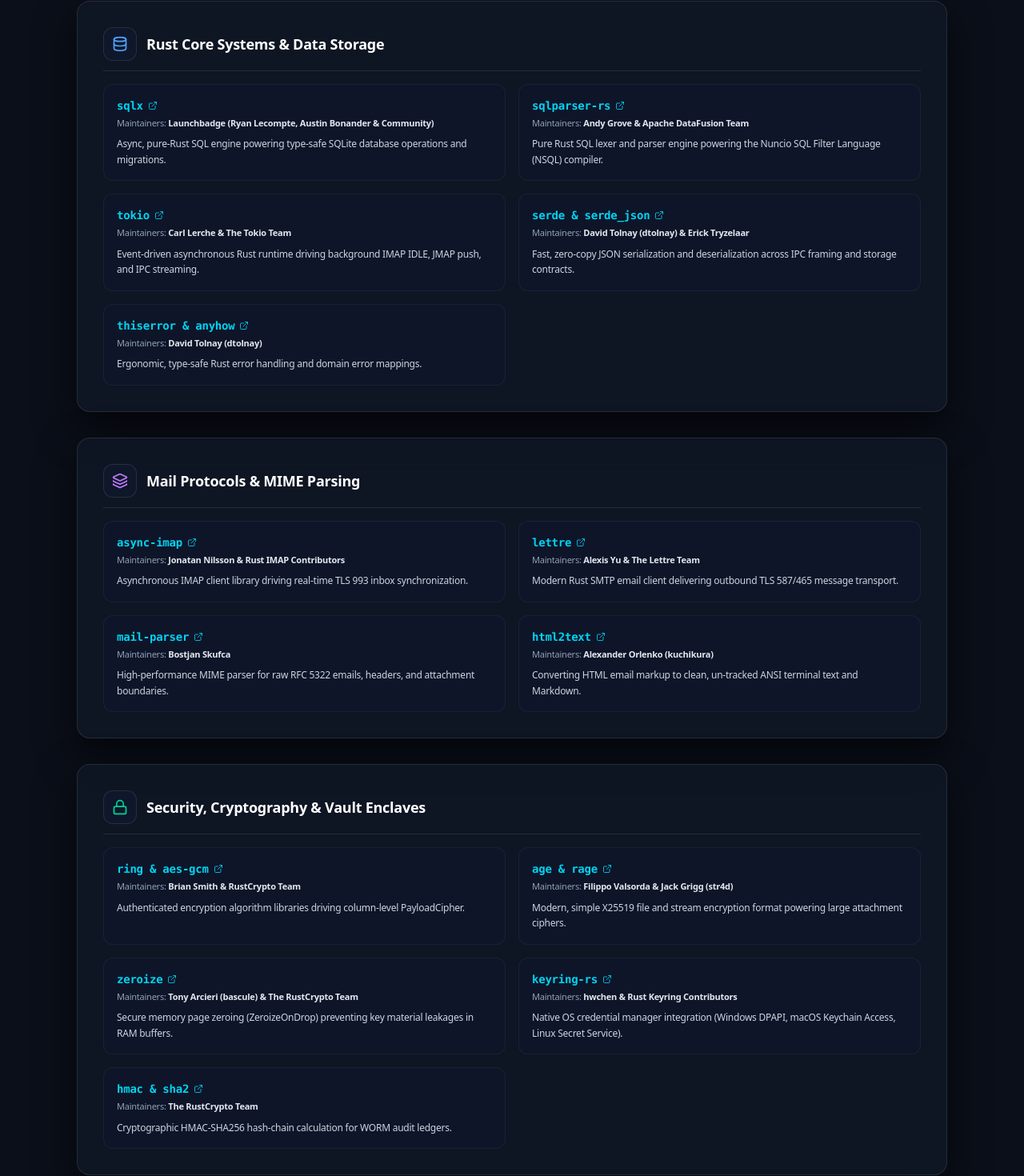
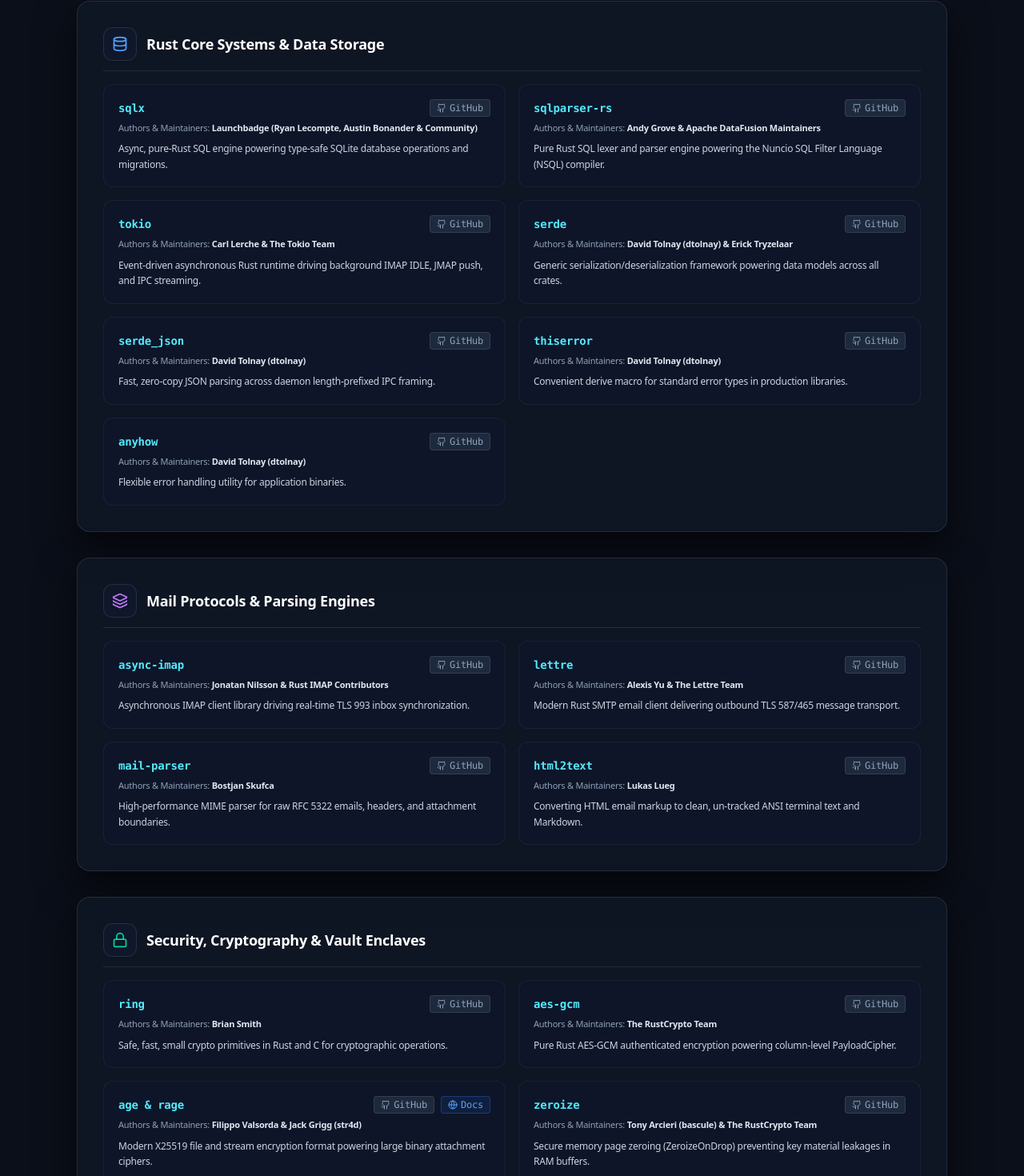
Before and after one commit to KofTwentyTwo/nuncio-website, a Next.js app: page /about in a window 1280 px wide. Shown: the part 1597-3067 px from the top of the page at 80% size. Built offline with nearby package versions, Linux system fonts and the light colour scheme.

Commit message:
feat(about): triple-check all third-party credit URLs, adding verified GitHub links and official documentation links for all maintainers

```diff
--- a/src/app/about/page.tsx
+++ b/src/app/about/page.tsx
@@ -21,12 +21,13 @@
   Heart,
   Globe,
   ExternalLink,
+  Github,
 } from "lucide-react";
 import Link from "next/link";
 
 export const metadata = {
-  title: "Why Nuncio Exists — Manifesto & Open-Source Credits",
-  description: "Learn why Nuncio exists: sovereign email rebuilt for today. Full credits, maintainer callouts, and external links for third-party libraries, Rust crates, protocols, and open-source frameworks.",
+  title: "Why Nuncio Exists — Manifesto & Verified Open-Source Credits",
+  description: "Learn why Nuncio exists: sovereign email rebuilt for today. Verified credits, GitHub repository links, and author attributions for third-party open-source libraries.",
 };
 
 export default function AboutPage() {
@@ -70,62 +71,74 @@
       crates: [
         {
           name: "sqlx",
-          url: "https://github.com/launchbadge/sqlx",
+          githubUrl: "https://github.com/launchbadge/sqlx",
           maintainer: "Launchbadge (Ryan Lecompte, Austin Bonander & Community)",
           role: "Async, pure-Rust SQL engine powering type-safe SQLite database operations and migrations.",
         },
         {
           name: "sqlparser-rs",
-          url: "https://github.com/apache/datafusion-sqlparser-rs",
-          maintainer: "Andy Grove & Apache DataFusion Team",
+          githubUrl: "https://github.com/apache/datafusion-sqlparser-rs",
+          maintainer: "Andy Grove & Apache DataFusion Maintainers",
           role: "Pure Rust SQL lexer and parser engine powering the Nuncio SQL Filter Language (NSQL) compiler.",
         },
         {
           name: "tokio",
-          url: "https://github.com/tokio-rs/tokio",
+          githubUrl: "https://github.com/tokio-rs/tokio",
           maintainer: "Carl Lerche & The Tokio Team",
           role: "Event-driven asynchronous Rust runtime driving background IMAP IDLE, JMAP push, and IPC streaming.",
         },
         {
-          name: "serde & serde_json",
-          url: "https://github.com/serde-rs/serde",
+          name: "serde",
+          githubUrl: "https://github.com/serde-rs/serde",
           maintainer: "David Tolnay (dtolnay) & Erick Tryzelaar",
-          role: "Fast, zero-copy JSON serialization and deserialization across IPC framing and storage contracts.",
+          role: "Generic serialization/deserialization framework powering data models across all crates.",
         },
         {
-          name: "thiserror & anyhow",
-          url: "https://github.com/dtolnay/thiserror",
+          name: "serde_json",
+          githubUrl: "https://github.com/serde-rs/json",
           maintainer: "David Tolnay (dtolnay)",
-          role: "Ergonomic, type-safe Rust error handling and domain error mappings.",
+          role: "Fast, zero-copy JSON parsing across daemon length-prefixed IPC framing.",
+        },
+        {
+          name: "thiserror",
+          githubUrl: "https://github.com/dtolnay/thiserror",
+          maintainer: "David Tolnay (dtolnay)",
+          role: "Convenient derive macro for standard error types in production libraries.",
+        },
+        {
+          name: "anyhow",
+          githubUrl: "https://github.com/dtolnay/anyhow",
+          maintainer: "David Tolnay (dtolnay)",
+          role: "Flexible error handling utility for application binaries.",
         },
       ],
     },
     {
-      category: "Mail Protocols & MIME Parsing",
+      category: "Mail Protocols & Parsing Engines",
       icon: <Layers className="w-5 h-5 text-purple-400" />,
       crates: [
         {
           name: "async-imap",
-          url: "https://github.com/jonatanil/async-imap",
+          githubUrl: "https://github.com/jonatanil/async-imap",
           maintainer: "Jonatan Nilsson & Rust IMAP Contributors",
           role: "Asynchronous IMAP client library driving real-time TLS 993 inbox synchronization.",
         },
         {
           name: "lettre",
-          url: "https://github.com/lettre/lettre",
+          githubUrl: "https://github.com/lettre/lettre",
           maintainer: "Alexis Yu & The Lettre Team",
           role: "Modern Rust SMTP email client delivering outbound TLS 587/465 message transport.",
         },
         {
           name: "mail-parser",
-          url: "https://github.com/bostjan/mail-parser",
+          githubUrl: "https://github.com/bostjan/mail-parser",
           maintainer: "Bostjan Skufca",
           role: "High-performance MIME parser for raw RFC 5322 emails, headers, and attachment boundaries.",
         },
         {
           name: "html2text",
-          url: "https://github.com/kuchikura/html2text",
-          maintainer: "Alexander Orlenko (kuchikura)",
+          githubUrl: "https://github.com/lukaslueg/html2text",
+          maintainer: "Lukas Lueg",
           role: "Converting HTML email markup to clean, un-tracked ANSI terminal text and Markdown.",
         },
       ],
@@ -135,32 +148,39 @@
       icon: <Lock className="w-5 h-5 text-emerald-400" />,
       crates: [
         {
-          name: "ring & aes-gcm",
-          url: "https://github.com/briansmith/ring",
-          maintainer: "Brian Smith & RustCrypto Team",
-          role: "Authenticated encryption algorithm libraries driving column-level PayloadCipher.",
+          name: "ring",
+          githubUrl: "https://github.com/briansmith/ring",
+          maintainer: "Brian Smith",
+          role: "Safe, fast, small crypto primitives in Rust and C for cryptographic operations.",
+        },
+        {
+          name: "aes-gcm",
+          githubUrl: "https://github.com/RustCrypto/AEADs",
+          maintainer: "The RustCrypto Team",
+          role: "Pure Rust AES-GCM authenticated encryption powering column-level PayloadCipher.",
         },
         {
           name: "age & rage",
-          url: "https://filippo.io/age",
+          githubUrl: "https://github.com/str4d/rage",
+          websiteUrl: "https://filippo.io/age",
           maintainer: "Filippo Valsorda & Jack Grigg (str4d)",
-          role: "Modern, simple X25519 file and stream encryption format powering large attachment ciphers.",
+          role: "Modern X25519 file and stream encryption format powering large binary attachment ciphers.",
         },
         {
           name: "zeroize",
-          url: "https://github.com/RustCrypto/utils",
+          githubUrl: "https://github.com/RustCrypto/utils/tree/master/zeroize",
           maintainer: "Tony Arcieri (bascule) & The RustCrypto Team",
           role: "Secure memory page zeroing (ZeroizeOnDrop) preventing key material leakages in RAM buffers.",
         },
         {
           name: "keyring-rs",
-          url: "https://github.com/hwchen/keyring-rs",
+          githubUrl: "https://github.com/hwchen/keyring-rs",
           maintainer: "hwchen & Rust Keyring Contributors",
           role: "Native OS credential manager integration (Windows DPAPI, macOS Keychain Access, Linux Secret Service).",
         },
         {
           name: "hmac & sha2",
-          url: "https://github.com/RustCrypto/hashes",
+          githubUrl: "https://github.com/RustCrypto/MACs",
           maintainer: "The RustCrypto Team",
           role: "Cryptographic HMAC-SHA256 hash-chain calculation for WORM audit ledgers.",
         },
@@ -172,33 +192,44 @@
       crates: [
         {
           name: "Tauri v2",
-          url: "https://tauri.app",
+          githubUrl: "https://github.com/tauri-apps/tauri",
+          websiteUrl: "https://tauri.app",
           maintainer: "Daniel Thompson-Yvetot, Lucas Nogueira & The Tauri Team",
           role: "Lightweight, secure desktop application framework driving the Glassmorphic GUI.",
         },
         {
           name: "ratatui",
-          url: "https://ratatui.rs",
+          githubUrl: "https://github.com/ratatui/ratatui",
+          websiteUrl: "https://ratatui.rs",
           maintainer: "Orhun Parmaksız & The Ratatui Community",
           role: "Terminal user interface framework powering the Vim-fueled Ratatui TUI.",
         },
         {
           name: "clap",
-          url: "https://github.com/clap-rs/clap",
+          githubUrl: "https://github.com/clap-rs/clap",
           maintainer: "Ed Page (epage), Kevin K. & The Clap Team",
           role: "Declarative command-line argument parser powering the POSIX scriptable CLI (nuncio-cli).",
         },
         {
           name: "Next.js",
-          url: "https://nextjs.org",
+          githubUrl: "https://github.com/vercel/next.js",
+          websiteUrl: "https://nextjs.org",
           maintainer: "Guillermo Rauch & The Vercel Team",
-          role: "React web framework powering nuncio-website with static site generation.",
+          role: "React web framework powering nuncio-website with static site generation and Turbopack.",
         },
         {
           name: "TailwindCSS",
-          url: "https://tailwindcss.com",
+          githubUrl: "https://github.com/tailwindlabs/tailwindcss",
+          websiteUrl: "https://tailwindcss.com",
           maintainer: "Adam Wathan & Tailwind Labs Team",
           role: "Utility-first CSS engine powering responsive modern styling across website components.",
+        },
+        {
+          name: "lucide-react",
+          githubUrl: "https://github.com/lucide-icons/lucide",
+          websiteUrl: "https://lucide.dev",
+          maintainer: "Lucide Open Source Community",
+          role: "Clean, modern open-source icon suite across Next.js and Tauri interfaces.",
         },
       ],
     },
@@ -208,19 +239,20 @@
       crates: [
         {
           name: "Model Context Protocol (MCP)",
-          url: "https://modelcontextprotocol.io",
+          githubUrl: "https://github.com/modelcontextprotocol",
+          websiteUrl: "https://modelcontextprotocol.io",
           maintainer: "Dario Amodei, Anthropic & Open MCP Working Group",
           role: "Open stdio JSON-RPC 2.0 standard connecting AI agents (Claude, Antigravity, Cursor) directly to Nuncio tools.",
         },
         {
           name: "RFC 4155 MBOX & RFC 5322 MIME",
-          url: "https://datatracker.ietf.org/doc/html/rfc4155",
+          githubUrl: "https://datatracker.ietf.org/doc/html/rfc4155",
           maintainer: "IETF Email Standards Working Group",
           role: "Universal open standards for portable email archiving, export, and transport.",
         },
         {
           name: "RFC 7636 PKCE OAuth 2.0",
-          url: "https://datatracker.ietf.org/doc/html/rfc7636",
+          githubUrl: "https://datatracker.ietf.org/doc/html/rfc7636",
           maintainer: "IETF OAuth Working Group",
           role: "Proof Key for Code Exchange protocol driving secure credential-free Google Workspace authentication.",
         },
@@ -287,7 +319,7 @@
             </div>
             <h2 className="text-3xl font-extrabold text-white">Open-Source Ecosystem &amp; Maintainer Credits</h2>
             <p className="text-slate-300 text-sm">
-              Nuncio is made possible by the incredible open-source Rust, Web, Security, and Protocol communities. We extend our deepest gratitude to the maintainers and authors of these core projects.
+              Nuncio is made possible by the incredible open-source Rust, Web, Security, and Protocol communities. We extend our deepest gratitude to the authors and maintainers of these projects.
             </p>
           </div>
 
@@ -303,23 +335,40 @@
 
                 <div className="grid grid-cols-1 md:grid-cols-2 gap-4">
                   {cred.crates.map((c, rIdx) => (
-                    <div key={rIdx} className="p-4 rounded-xl bg-slate-900/80 border border-white/5 space-y-2 flex flex-col justify-between">
-                      <div className="space-y-1">
+                    <div key={rIdx} className="p-4.5 rounded-xl bg-slate-900/80 border border-white/5 space-y-2 flex flex-col justify-between hover:border-white/15 transition-all">
+                      <div className="space-y-1.5">
                         <div className="flex items-center justify-between gap-2">
-                          <a
-                            href={c.url}
-                            target="_blank"
-                            rel="noopener noreferrer"
-                            className="font-mono font-bold text-sm text-cyan-400 hover:text-cyan-300 flex items-center gap-1.5 transition-colors"
-                          >
-                            <span>{c.name}</span>
-                            <ExternalLink className="w-3 h-3 text-cyan-500" />
-                          </a>
+                          <span className="font-mono font-bold text-sm text-cyan-300">{c.name}</span>
+                          <div className="flex items-center gap-2 text-xs font-mono">
+                            {c.githubUrl && (
+                              <a
+                                href={c.githubUrl}
+                                target="_blank"
+                                rel="noopener noreferrer"
+                                className="inline-flex items-center gap-1 text-slate-400 hover:text-white px-2 py-0.5 rounded bg-slate-800 border border-white/10 transition-colors"
+                              >
+                                <Github className="w-3 h-3" />
+                                <span>GitHub</span>
+                              </a>
+                            )}
+                            {c.websiteUrl && (
+                              <a
+                                href={c.websiteUrl}
+                                target="_blank"
+                                rel="noopener noreferrer"
+                                className="inline-flex items-center gap-1 text-blue-400 hover:text-blue-300 px-2 py-0.5 rounded bg-blue-500/10 border border-blue-500/30 transition-colors"
+                              >
+                                <Globe className="w-3 h-3" />
+                                <span>Docs</span>
+                              </a>
+                            )}
+                          </div>
                         </div>
+
                         <span className="text-[11px] text-slate-400 font-medium block">
-                          Maintainers: <strong className="text-slate-200">{c.maintainer}</strong>
+                          Authors &amp; Maintainers: <strong className="text-slate-200">{c.maintainer}</strong>
                         </span>
-                        <p className="text-slate-300 text-xs leading-relaxed pt-1">{c.role}</p>
+                        <p className="text-slate-300 text-xs leading-relaxed pt-0.5">{c.role}</p>
                       </div>
                     </div>
                   ))}
```
